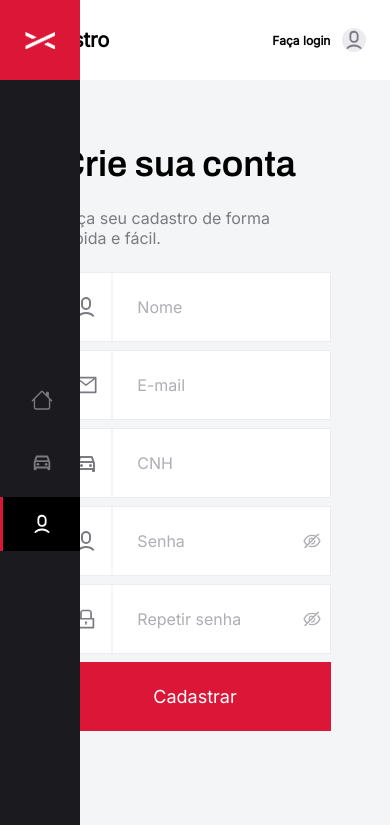
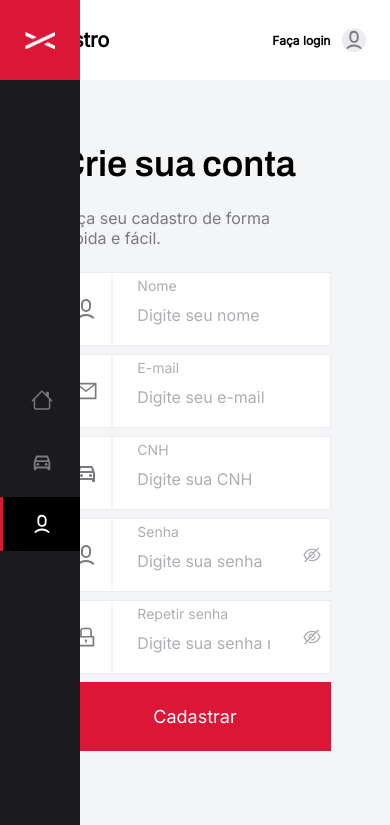
Before and after one commit to brenorosado/rentx-web, a React (Vite) app: page /cadastro in a window 390 px wide. Shown: the top 825 px of the page. Built offline with nearby package versions, Linux system fonts and the light colour scheme; grey boxes are pictures that could not be loaded.

Commit message:
login form page

```diff
--- a/src/components/Button/styles.ts
+++ b/src/components/Button/styles.ts
@@ -10,10 +10,11 @@ export const StyledButton = styled.button<{ styleType: "RED" | "GREEN" }>`
     color: white;
     cursor: pointer;
 
-    ${({ theme, styleType }) => {
+    ${({ theme, styleType, disabled }) => {
 		const { red, green } = theme.colors;
 
 		return `
+            opacity: ${disabled ? "0.7" : "1"};
             background: ${styleType === "RED" ? red : green};
         `;
 	}}
--- a/src/components/FormInput/index.tsx
+++ b/src/components/FormInput/index.tsx
@@ -33,7 +33,8 @@ export const FormInput = ({
 			<S.IconContainer title={label}>
 				{icon}
 			</S.IconContainer>
-			<S.InputContainer>
+			<S.InputContainer error={!!error}>
+				<label>{label} {error && <><BiErrorCircle />{" "}{error}</>}</label>
 				<input
 					id={id}
 					type={isPassword ? showPassword ? type : "password" : type}
@@ -52,11 +53,11 @@ export const FormInput = ({
 					</>
 				)}
 
-				{error && (
+				{/* {error && (
 					<S.ErrorContainer>
 						<span><BiErrorCircle /> {error as string}</span>
 					</S.ErrorContainer>
-				)}
+				)} */}
 			</S.InputContainer>
 		</S.FormInputContainer>
 	);
--- a/src/components/FormInput/styles.ts
+++ b/src/components/FormInput/styles.ts
@@ -29,11 +29,27 @@ export const IconContainer = styled.div`
 	}};
 `;
 
-export const InputContainer = styled.div`
+export const InputContainer = styled.div<{ error?: boolean }>`
     position: relative;
     display: flex;
     background: white;
     width: 100%;
+
+    label {
+        position: absolute;
+        font-size: 14px;
+        ${({ theme, error }) => {
+		const { x4, x14, x24 } = theme.sizes;
+		const { gray_details, red } = theme.colors;
+		return `
+            top: ${x4};
+            left: ${x24};
+            font-size: ${x14};
+            font-family: 'Inter';
+            color: ${error ? red : gray_details};
+        `;
+	}}
+    }
 
     input {
         all: unset;
@@ -41,10 +57,12 @@ export const InputContainer = styled.div`
         width: 100%;
         ${({ theme }) => {
 		const { gray_details, gray_titles } = theme.colors;
-		const { x16, x24 } = theme.sizes;
+		const { x16, x24, x20, x32 } = theme.sizes;
 		return `
             font-size: ${x16};
             padding: ${x24};
+            padding-bottom: ${x20};
+            padding-top: ${x32};
             color: ${gray_titles};
 
             ::placeholder {
--- /dev/null
+++ b/src/pages/Login/index.tsx
@@ -0,0 +1,95 @@
+import * as S from "./styles";
+import { useForm } from "react-hook-form";
+import LoginImage from "@/assets/images/loginImage.png";
+import { FormInput } from "@/components/FormInput";
+import { RiUser6Line } from "react-icons/ri";
+import { AiOutlineMail } from "react-icons/ai";
+import { Button } from "@/components/Button";
+import { useFetch } from "@/hooks/useFetch";
+import { useNavigate } from "react-router-dom";
+
+type FormProps = {
+    email:string;
+    password:string;
+}
+
+export const Login = () => {
+
+	const { handleSubmit, register, formState: { errors } } = useForm({
+		defaultValues: {
+			email: "",
+			password: "",
+		}
+	});
+
+	const { fetch: mergeRegistration, loading, error } = useFetch({
+		route: "/account/authenticate",
+		method: "post",
+		authRequired: false
+	});
+
+	const navigate = useNavigate();
+
+	const login = async (data: FormProps) => {
+		try {
+			const createdAccountRes = await mergeRegistration({
+				payload: {
+					...data,
+					role: "USER"
+				}
+			});
+			if (createdAccountRes) {
+				console.log("sucess");
+				navigate("/inicio");
+			}
+			else console.log("faild");
+		} catch (e) {
+			console.log("faild");
+		}
+	};
+
+	return (
+		<S.LoginSection>
+			<S.LoginColumnInfo>
+				<S.CarImage src={LoginImage} alt="rentX-login"/>
+			</S.LoginColumnInfo>
+			<S.LoginColumnInfo>
+				<h1>Estamos quase lá.</h1>
+				<p>Faça seu login para começar uma<br/> experiência incrível.</p>
+				<form onSubmit={handleSubmit(login)}>
+					<FormInput
+						id="email"
+						placeHolder="Digite seu e-mail"
+						label="E-mail"
+						icon={<AiOutlineMail />}
+						register={{
+							...register("email", {
+								required: "Campo obrigatório."
+							})
+						}}
+						error={errors?.email?.message}
+					/>
+					<FormInput
+						id="password"
+						placeHolder="Digite sua senha"
+						label="Senha"
+						icon={<RiUser6Line />}
+						register={{
+							...register("password", {
+								required: "Campo obrigatório."
+							})
+						}}
+						error={errors?.password?.message}
+						isPassword={true}
+					/>
+					<Button
+						styleType="RED"
+						text="Login"
+						type="submit"
+						disabled={loading}
+					/>
+				</form>
+			</S.LoginColumnInfo>
+		</S.LoginSection>
+	);
+};
--- /dev/null
+++ b/src/pages/Login/styles.ts
@@ -0,0 +1,47 @@
+import styled from "styled-components";
+
+export const LoginSection = styled.section`
+    display: flex;
+    flex-wrap: wrap;
+    justify-content: center;
+    align-items: center;
+    gap: clamp(96px, 5vw, 5vw);
+    padding: clamp(64px, 3.33vw, 3.33vw) clamp(116px, 6.042vw, 6.042vw);
+    min-height: calc(100vh - clamp(80px, 4.167vw, 4.167vw));
+`;
+
+export const CarImage = styled.img`
+    width: clamp(272px, 33.75vw, 33.75vw);
+    flex-shrink: 0;
+`;
+
+export const LoginColumnInfo = styled.article`
+    display: flex;
+    flex-direction: column;
+    ${({ theme }) => {
+		const { x8, x16, x24, x36 } = theme.sizes;
+		const { gray_titles, gray_text } = theme.colors;
+		return `
+            gap: ${x24};
+
+            h1 {
+                font-family: 'Archivo', sans-serif;
+                font-weight: 600;
+                font-size: ${x36};
+                ${gray_titles};
+            }
+
+            p {
+                font-size: ${x16};
+                color: ${gray_text};
+            }
+
+            form {
+                min-width: 272px;
+                display: flex;
+                flex-direction: column;
+                gap: ${x8};
+            }
+        `;
+	}}
+`;
--- a/src/pages/Registration/index.tsx
+++ b/src/pages/Registration/index.tsx
@@ -53,7 +53,7 @@ export const Registration = () => {
 		}
 	});
 
-	const { fetch: mergeRegistration, error } = useFetch({
+	const { fetch: mergeRegistration, loading, error } = useFetch({
 		route: "/account",
 		method: "post",
 		authRequired: false
@@ -84,7 +84,7 @@ export const Registration = () => {
 				<form onSubmit={handleSubmit(registrate)}>
 					<FormInput
 						id="name"
-						placeHolder="Nome"
+						placeHolder="Digite seu nome"
 						label="Nome"
 						icon={<RiUser6Line />}
 						register={{
@@ -96,7 +96,7 @@ export const Registration = () => {
 					/>
 					<FormInput
 						id="email"
-						placeHolder="E-mail"
+						placeHolder="Digite seu e-mail"
 						label="E-mail"
 						icon={<AiOutlineMail />}
 						register={{
@@ -108,7 +108,7 @@ export const Registration = () => {
 					/>
 					<FormInput
 						id="cnh"
-						placeHolder="CNH"
+						placeHolder="Digite sua CNH"
 						label="CNH"
 						icon={<MdOutlineDirectionsCarFilled />}
 						register={{
@@ -120,7 +120,7 @@ export const Registration = () => {
 					/>
 					<FormInput
 						id="password"
-						placeHolder="Senha"
+						placeHolder="Digite sua senha"
 						label="Senha"
 						icon={<RiUser6Line />}
 						register={{
@@ -133,7 +133,7 @@ export const Registration = () => {
 					/>
 					<FormInput
 						id="passwordConfirmation"
-						placeHolder="Repetir senha"
+						placeHolder="Digite sua senha novamente"
 						label="Repetir senha"
 						icon={<AiOutlineLock />}
 						register={{
@@ -146,6 +146,7 @@ export const Registration = () => {
 					/>
 
 					<Button
+						disabled={loading}
 						styleType="RED"
 						text="Cadastrar"
 						type="submit"
--- a/src/routes/index.tsx
+++ b/src/routes/index.tsx
@@ -1,9 +1,10 @@
 import React from "react";
 import { BrowserRouter, Routes, Route } from "react-router-dom";
-import { Home } from "../pages/Home";
-import { PageNotFound } from "../pages/PageNotFound";
-import { Registration } from "../pages/Registration";
-import { MenusLayout } from "../Layout/MenusLayout";
+import { Home } from "@/pages/Home";
+import { Login } from "@/pages/Login";
+import { PageNotFound } from "@/pages/PageNotFound";
+import { Registration } from "@/pages/Registration";
+import { MenusLayout } from "@/Layout/MenusLayout";
 
 const routes = [
 	{
@@ -17,6 +18,15 @@ const routes = [
 		element: (
 			<MenusLayout>
 				<Registration />
+			</MenusLayout>
+		)
+	},
+	{
+		path: "/entrar",
+		authRequired: false,
+		element: (
+			<MenusLayout>
+				<Login />
 			</MenusLayout>
 		)
 	}
```
Also changed, not shown: 1 other file (tests, documents, lock files or other folders).
